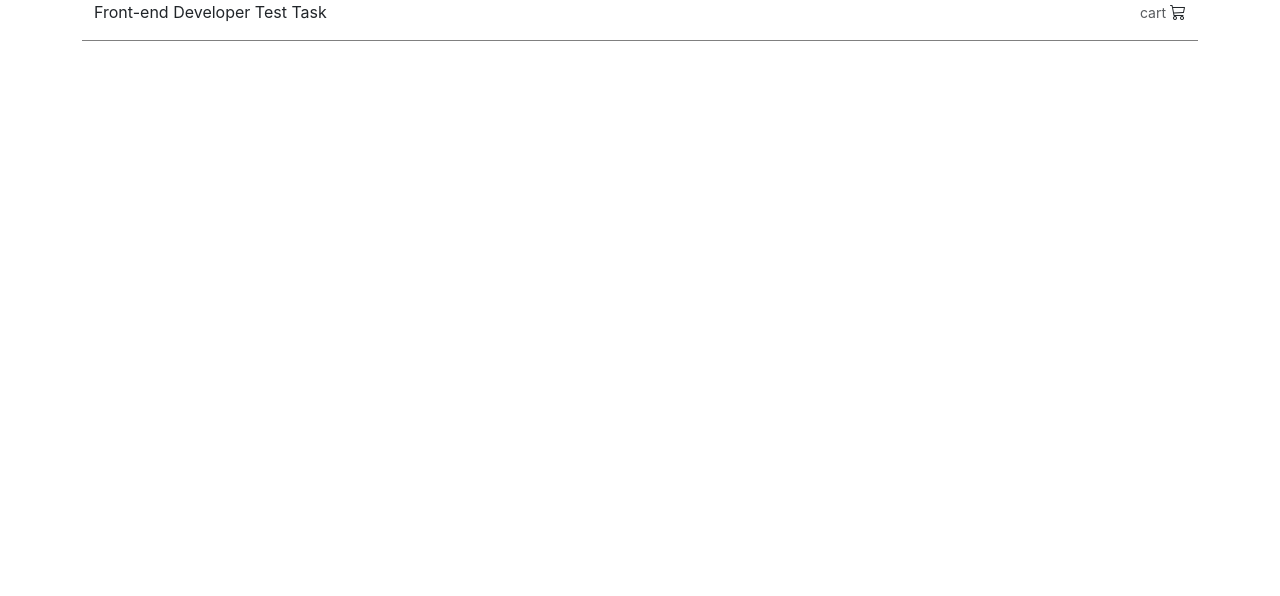
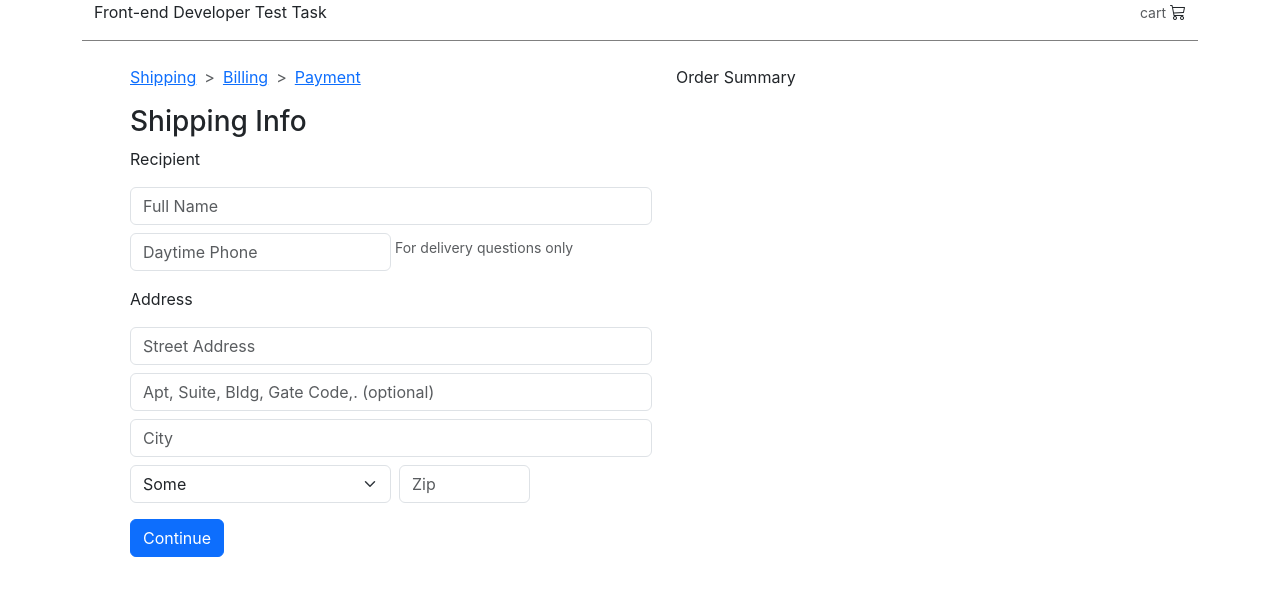
Before and after one commit to petromatkovskyi/axels-test-task, a React (Create React App) app: page / in a window 1280 px wide. Shown: the top 596 px of the page. Built offline with nearby package versions, Linux system fonts and the light colour scheme.

Commit message:
initial layout form, shipping info

```diff
--- a/src/Layout/MainLayout.jsx
+++ b/src/Layout/MainLayout.jsx
@@ -1,14 +1,14 @@
 import React from 'react';
 
-import { Container } from 'react-bootstrap';
+import { Breadcrumb, Container } from 'react-bootstrap';
 import Header from '../containers/Header';
-// import FormContainer from '../containers/FormContainer';
+import FormContainer from '../containers/FormContainer';
 
 export default function MainLayout() {
   return (
     <Container>
       <Header />
-      {/* <FormContainer /> */}
+      <FormContainer />
     </Container>
   );
 }
--- /dev/null
+++ b/src/components/ShippingInfo.jsx
@@ -0,0 +1,28 @@
+import React from 'react';
+import { Form } from 'react-bootstrap';
+
+export default function ShippingInfo() {
+  return (
+    <Form className="d-flex flex-column">
+      <Form.Group className="d-flex flex-row flex-wrap row-gap-2 mb-3">
+        <Form.Label>Recipient</Form.Label>
+        <Form.Control className="flex-1" type="text" placeholder="Full Name" />
+        <Form.Control className="w-50" type="tel" placeholder="Daytime Phone" />
+        <Form.Text className="w-50 ps-1">For delivery questions only</Form.Text>
+      </Form.Group>
+
+      <Form.Group className="d-flex flex-row flex-wrap gap-2 mb-3">
+        <Form.Label>Address</Form.Label>
+        <Form.Control type="text" placeholder="Street Address" />
+        <Form.Control type="tel" placeholder="Apt, Suite, Bldg, Gate Code,. (optional)" />
+        <Form.Control type="tel" placeholder="City" />
+        <Form.Select className="w-50" placeholder="Country">
+          <option>Some</option>
+          <option>Few</option>
+          <option>Country</option>
+        </Form.Select>
+        <Form.Control className="flex-shrink-3 w-25" type="tel" placeholder="Zip" />
+      </Form.Group>
+    </Form>
+  );
+}
--- /dev/null
+++ b/src/containers/FormContainer.jsx
@@ -0,0 +1,30 @@
+import React from 'react';
+import { Breadcrumb, Button, Container, Form } from 'react-bootstrap';
+import styled from 'styled-components';
+import ShippingInfo from '../components/ShippingInfo';
+
+const StyledBreadcrumb = styled(Breadcrumb.Item)`
+  &:not(:first-child):before {
+    content: '>' !important;
+  }
+`;
+
+export default function FormContainer() {
+  return (
+    <Container as="main" className="d-flex flex-row m-4">
+      <Container>
+        <Breadcrumb>
+          <StyledBreadcrumb href="#">Shipping</StyledBreadcrumb>
+          <StyledBreadcrumb href="#">Billing</StyledBreadcrumb>
+          <StyledBreadcrumb href="#">Payment</StyledBreadcrumb>
+        </Breadcrumb>
+
+        <h3>Shipping Info</h3>
+        <ShippingInfo />
+        <Button>Continue</Button>
+      </Container>
+
+      <Container>Order Summary</Container>
+    </Container>
+  );
+}
```
Also changed, not shown: src/assets/images/cart.svg (added).
